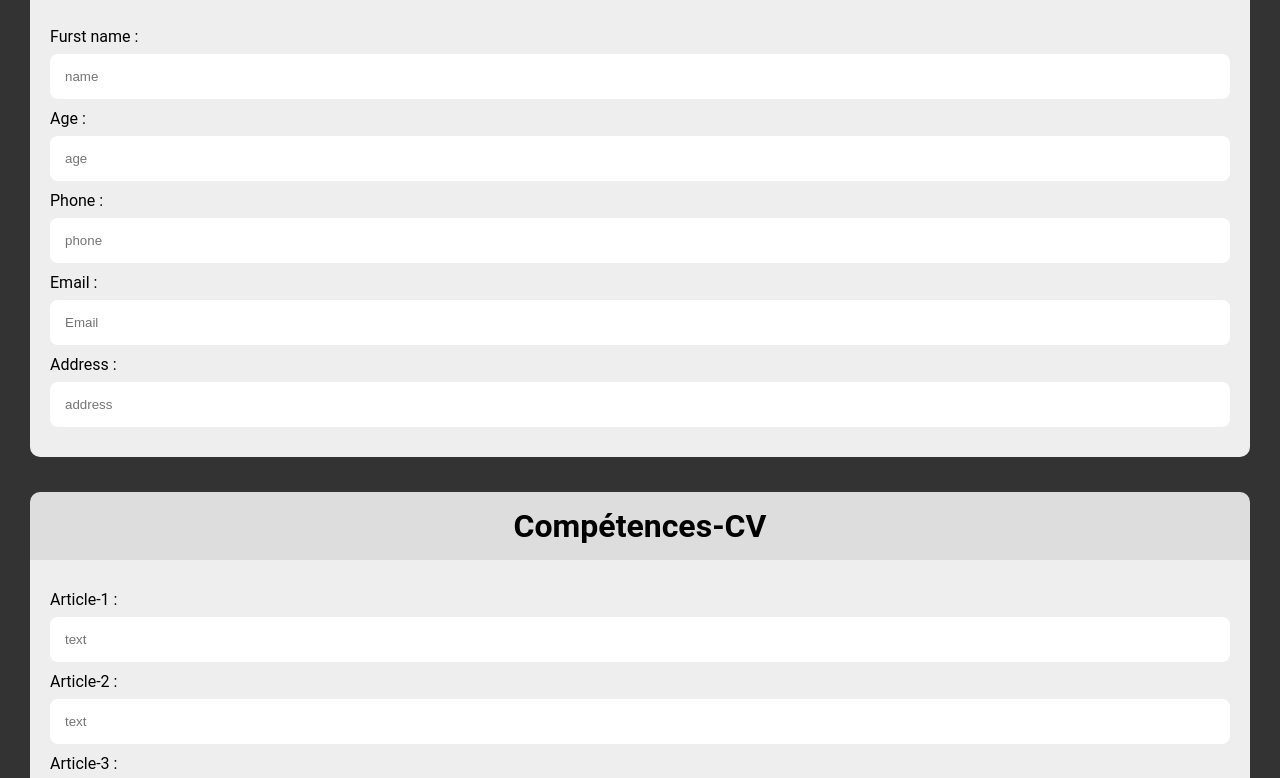
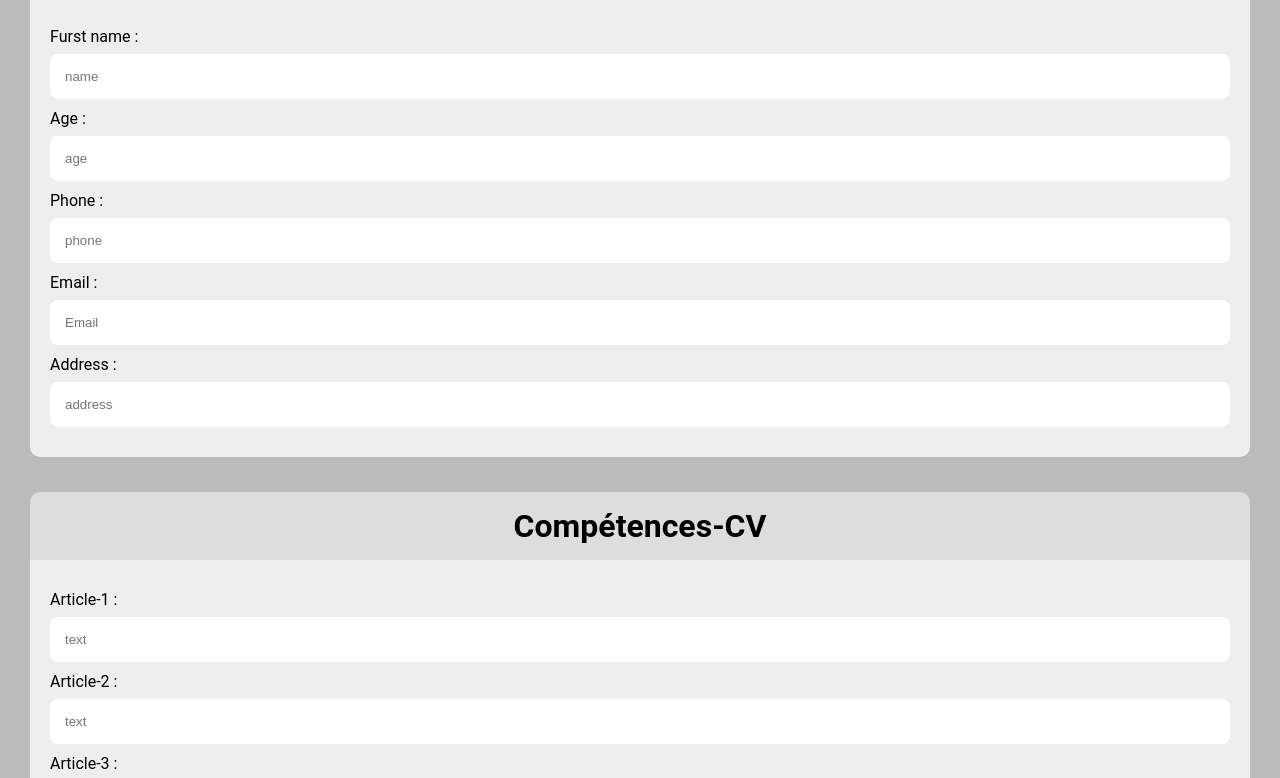
Before and after one commit to aminegold91/Model_cv, a plain HTML site: page index.html in a window 1280 px wide. Shown: the part 351-1129 px from the top of the page. Drawn offline with Linux system fonts and the light colour scheme.

Commit message:
Update form.css

```diff
--- a/form.css
+++ b/form.css
@@ -4,7 +4,7 @@
   box-sizing: border-box;
 }
 body{
-  background: #333;
+  background: #bbb;
 }
 .card1{
 
```
